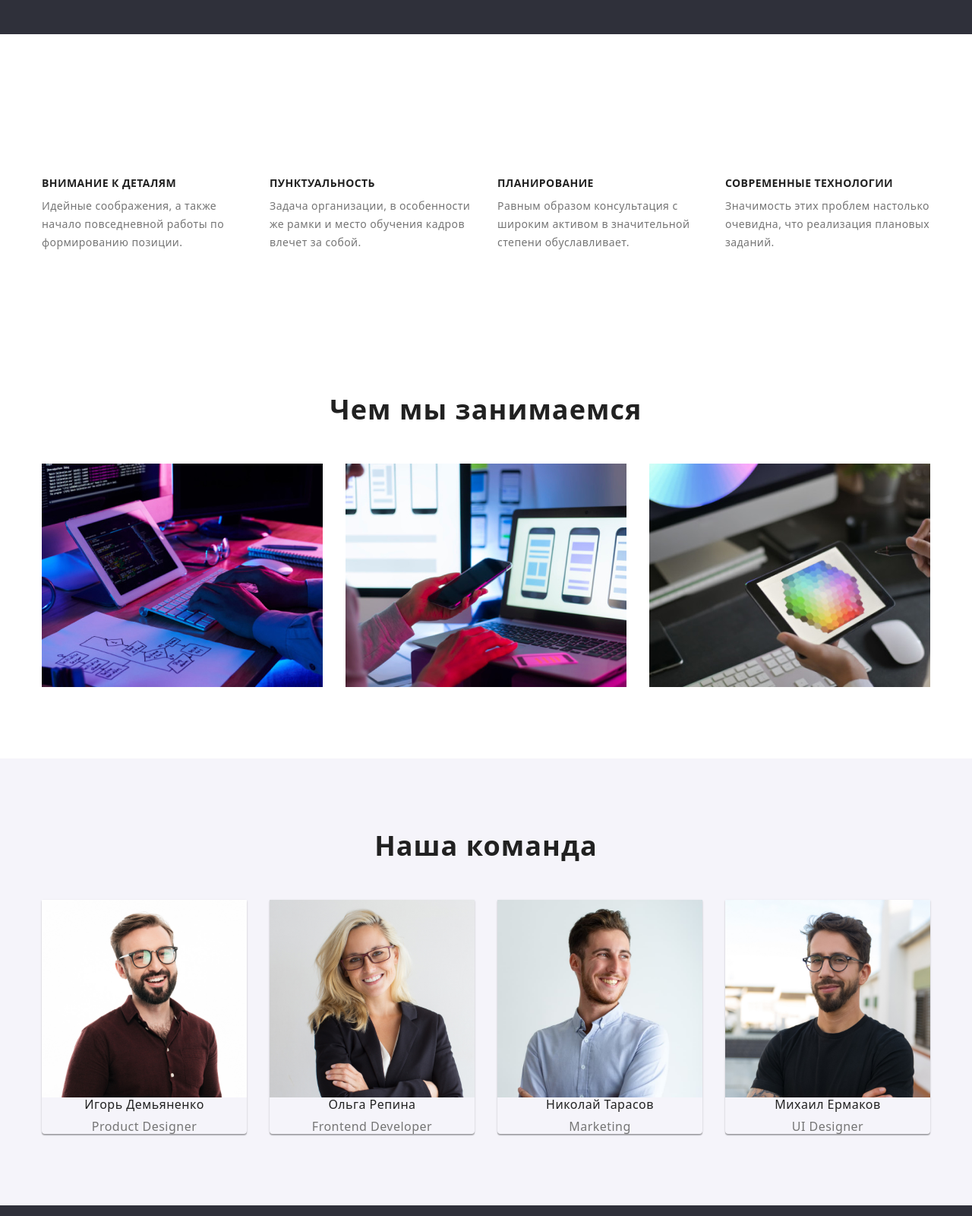
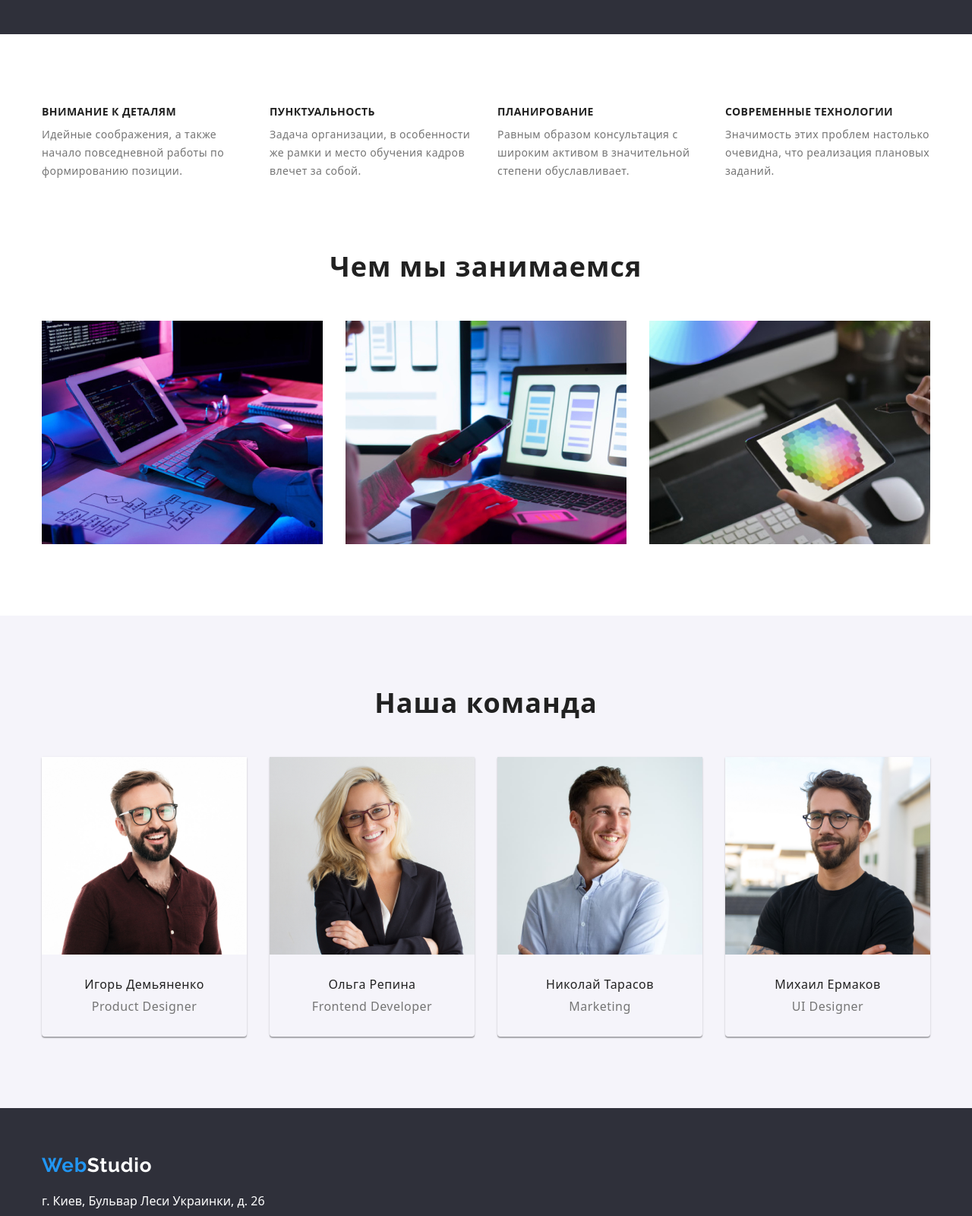
Before and after one commit to Yanka219/goit-markup-hw-03, a plain HTML site: page index.html in a window 1280 px wide. Shown: the part 640-2240 px from the top of the page at 76% size. Drawn offline with nearby package versions, Linux system fonts and the light colour scheme.

Commit message:
виправиладз3\\

```diff
--- a/css/styles.css
+++ b/css/styles.css
@@ -546,6 +546,11 @@ ul {
   border-right: 1px solid #EEEEEE;
   border-bottom: 1px solid #EEEEEE;
   border-left: 1px solid #EEEEEE;
+
+  overflow: hidden;
+  white-space: nowrap;
+
+
  }
 
  .work-list .portfolio-li{
--- a/index.html
+++ b/index.html
@@ -57,7 +57,7 @@
 
       <section class="section title">
         <div class="container about-container">
-          <ul class="section list about-list">
+          <ul class="list about-list">
             <li class="text-li">
               <h3 class="task">Внимание к деталям</h3>
               <p class="task-description">
@@ -128,23 +128,31 @@
           <ul class="features-list list">
             <li class="team-icon">
               <img src="./images/igor.jpg" class="foto" alt="" width="270" />
+              <div class="div-team">
                 <h3 class="title-name">Игорь Демьяненко</h3>
                 <p class="job-title">Product Designer</p>
+              </div>
             </li>
             <li class="team-icon">
               <img src="./images/olga.jpg" class="foto" alt="" width="270" />
+              <div class="div-team">
                 <h3 class="title-name">Ольга Репина</h3>
                 <p class="job-title">Frontend Developer</p>
+              </div>
             </li>
             <li class="team-icon">
               <img src="./images/nick.jpg" class="foto" alt="" width="270" />
+              <div class="div-team">
                 <h3 class="title-name">Николай Тарасов</h3>
                 <p class="job-title">Marketing</p>
+              </div>
             </li>
             <li class="team-icon">
               <img src="./images/mick.jpg" class="foto" alt="" width="270" />
+              <div class="div-team">
                 <h3 class="title-name">Михаил Ермаков</h3>
                 <p class="job-title">UI Designer</p>
+              </div>
             </li>
           </ul>
         </div>
@@ -153,7 +161,7 @@
 
     <footer class="hero works">
       <div class="container">
-        <a class="logo link" href="" lang="en"
+        <a class="logo link logo-footer" href="" lang="en"
           >Web<span class="logo-accentfooter">Studio</span></a
         >
         <address class="address">
```
Also changed, not shown: portfolio.html (+2 -0 lines). Lines whose indentation alone changed are shown as unchanged.
